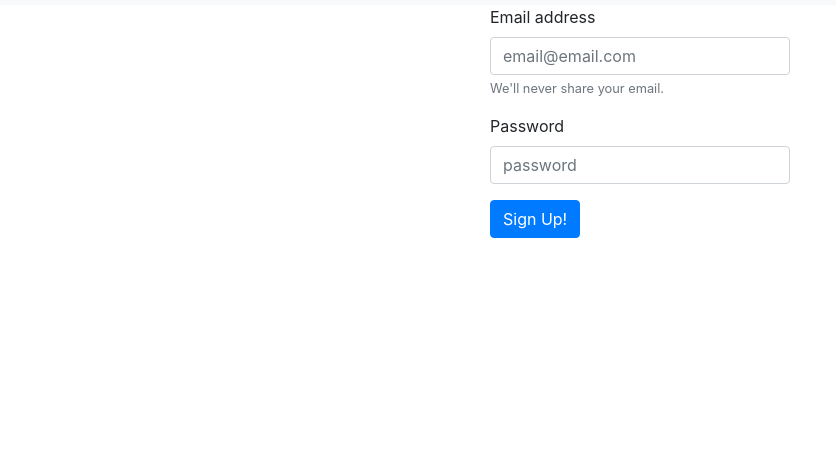
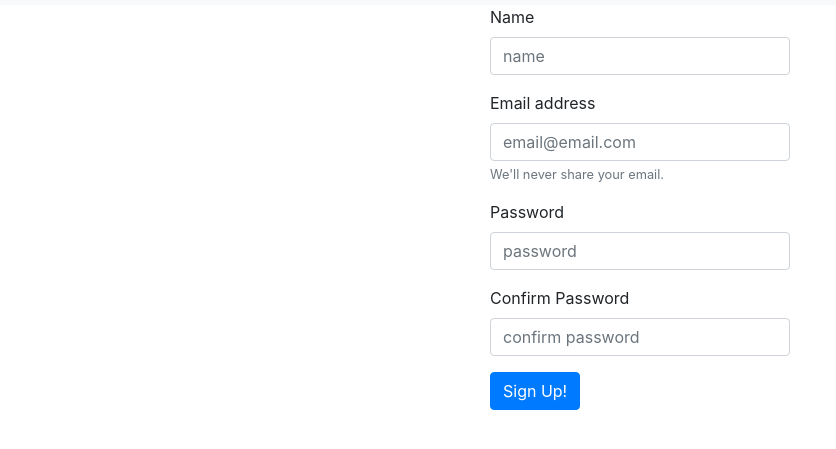
Before and after one commit to 3296Fall2020/projects-01-camping_trip_planner, a plain HTML site: page signup.html in a window 1280 px wide. Shown: the part 51-500 px from the top of the page, without its empty margins (0-836 px from the left). Drawn offline with nearby package versions, Linux system fonts and the light colour scheme.

Commit message:
sign up form additions

```diff
--- a/signup.html
+++ b/signup.html
@@ -42,17 +42,29 @@
 <div>
     <div id="form_signup">
         <div class="form-group">
-            <label for="exampleInputEmail1">Email address</label>
-            <input type="email" class="form-control" id="exampleInputEmail1" aria-describedby="emailHelp" placeholder="email@email.com">
-            <small id="emailHelp" class="form-text text-muted">We'll never share your email.</small>
+            <label for="userName">Name</label>
+            <input type="name" class="form-control" id="userName" placeholder="name">
         </div>
         <div class="form-group">
-            <label for="exampleInputPassword1">Password</label>
-            <input type="password" class="form-control" id="exampleInputPassword1" placeholder="password">
-        </div>
+            <label for="userEmail">Email address</label>
+            <input type="email" class="form-control"
+                   id="userEmail" aria-describedby="emailHelp"
+                   placeholder="email@email.com">
+            <!--pattern="[A-Za-z0-9._%+-]+@[A-Za-z0-9.-]+\.[A-Za-z]{1,63}$"
+            //title="Invalid email address" />-->
+     <small id="emailHelp" class="form-text text-muted">We'll never share your email.</small>
+ </div>
+ <div class="form-group">
+     <label for="userPassword">Password</label>
+     <input type="password" class="form-control" id="userPassword" placeholder="password">
+ </div>
+ <div class="form-group">
+     <label for="userConfirmPassword">Confirm Password</label>
+     <input type="password" class="form-control" id="userConfirmPassword" placeholder="confirm password">
+ </div>
 
-        <button type="submit" class="btn btn-primary"onclick="signUp()">Sign Up!</button>
-    </div>
+ <button type="submit" class="btn btn-primary"onclick="validateForm()">Sign Up!</button>
+</div>
 </div>
 <!-- ^sign up modal^ -->
 
```
